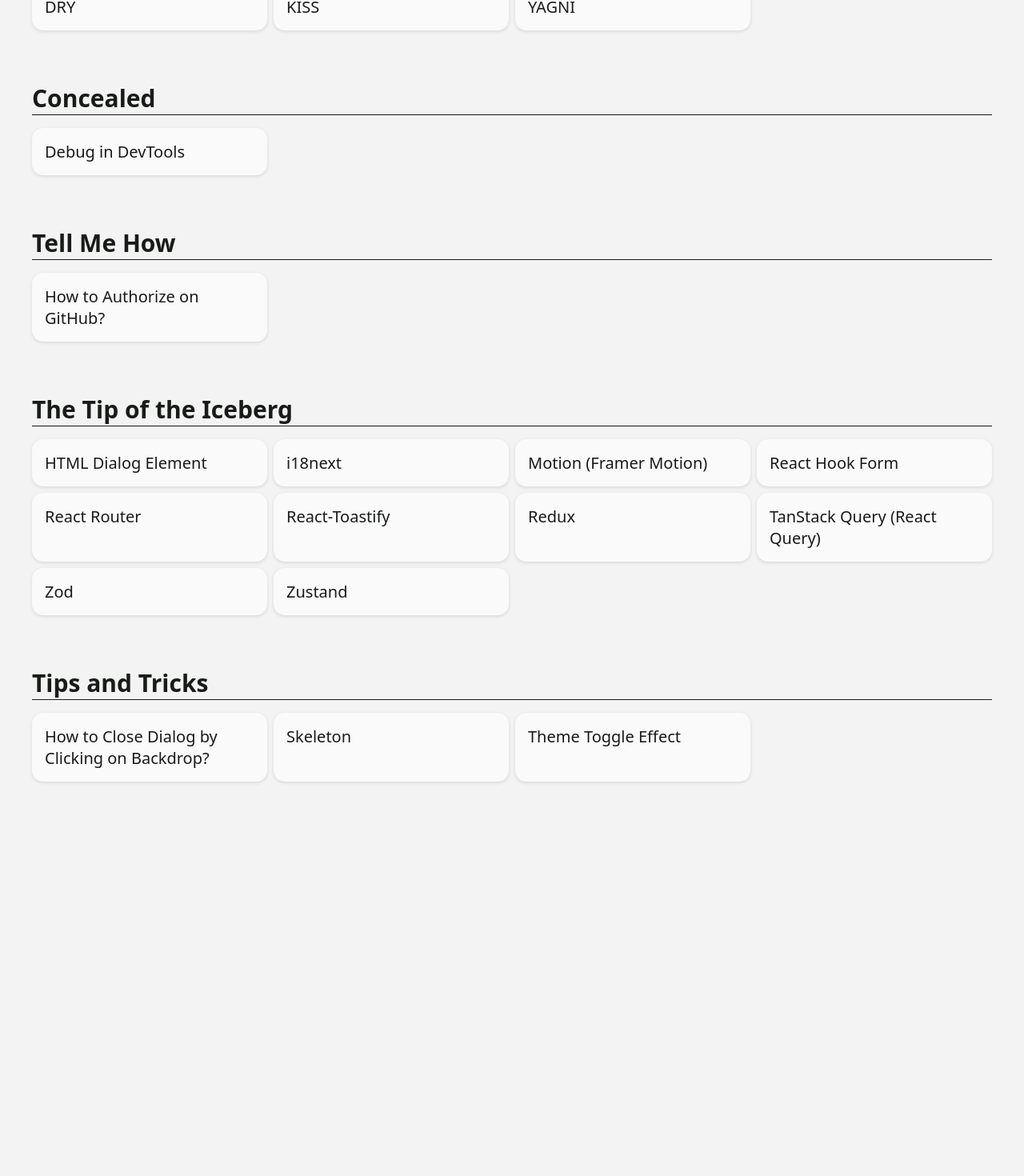
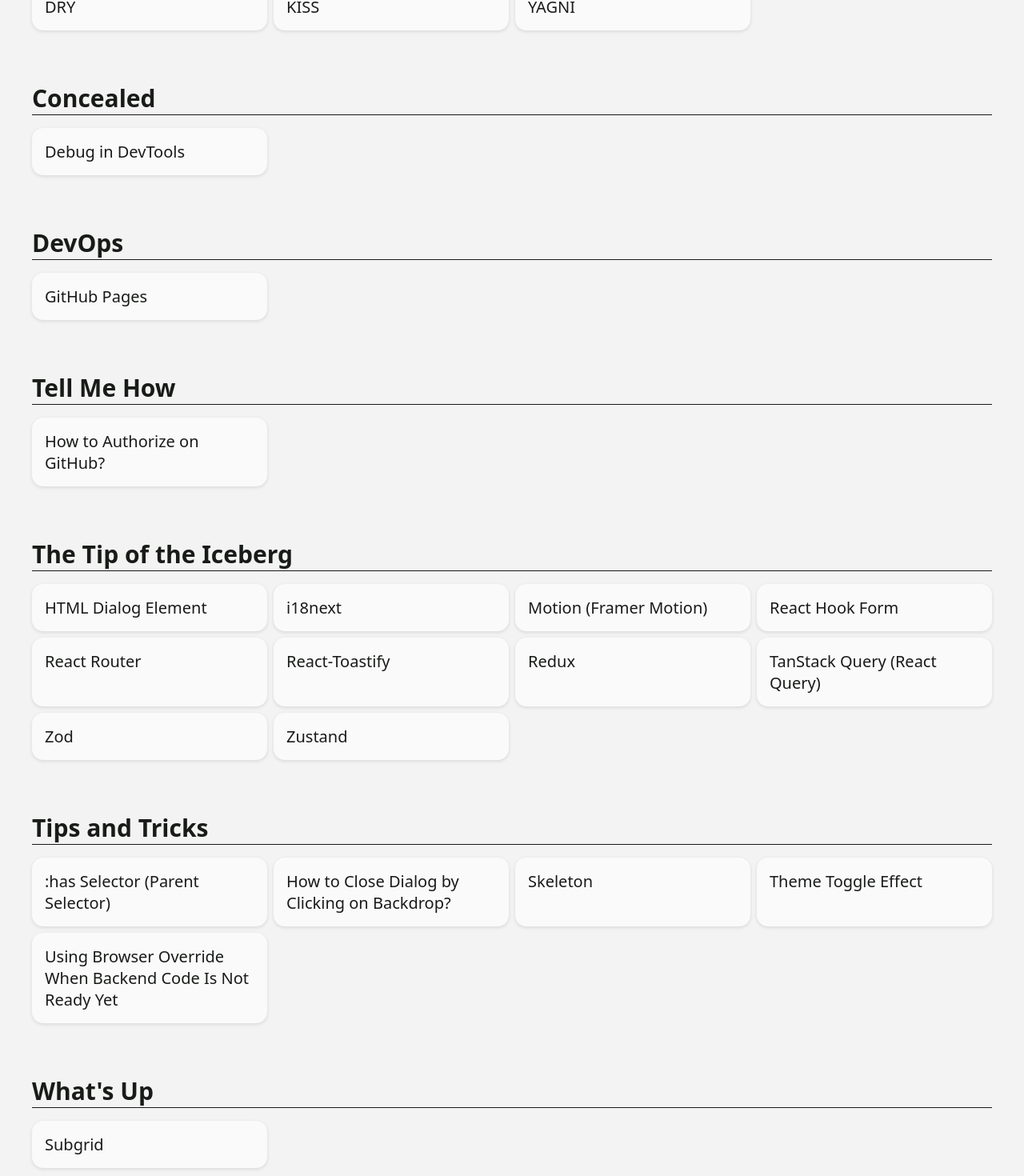
Before and after one commit to CodectiveOrg/topics, a Next.js app: page / in a window 1280 px wide. Shown: the part 347-1817 px from the top of the page at 80% size. Before the commit the page ends 1340 px from the top, so only its background shows below. Built offline with nearby package versions, Linux system fonts and the light colour scheme.

Commit message:
[ADD] some topics

```diff
--- a/src/data/categories.data.ts
+++ b/src/data/categories.data.ts
@@ -75,4 +75,10 @@
       title: "Concealed",
     },
   ],
+  [
+    CategoryEnum.DEVOPS,
+    {
+      title: "DevOps",
+    },
+  ],
 ]);
--- a/src/data/topics.data.ts
+++ b/src/data/topics.data.ts
@@ -70,6 +70,14 @@
     category: CategoryEnum.TIPS_AND_TRICKS,
   },
   {
+    title: "Using Browser Override When Backend Code Is Not Ready Yet",
+    category: CategoryEnum.TIPS_AND_TRICKS,
+  },
+  {
+    title: ":has Selector (Parent Selector)",
+    category: CategoryEnum.TIPS_AND_TRICKS,
+  },
+  {
     title: "Promises and Async/Await",
     category: CategoryEnum.A_GOOD_BEGINNING,
   },
@@ -89,4 +97,12 @@
     title: "YAGNI",
     category: CategoryEnum.CLEAN_CODE,
   },
+  {
+    title: "Subgrid",
+    category: CategoryEnum.WHATS_UP,
+  },
+  {
+    title: "GitHub Pages",
+    category: CategoryEnum.DEVOPS,
+  },
 ];
--- a/src/enums/category.enum.ts
+++ b/src/enums/category.enum.ts
@@ -11,4 +11,5 @@
   MAKE_IT_BOUNCE,
   TIPS_AND_TRICKS,
   CONCEALED,
+  DEVOPS,
 }
```
